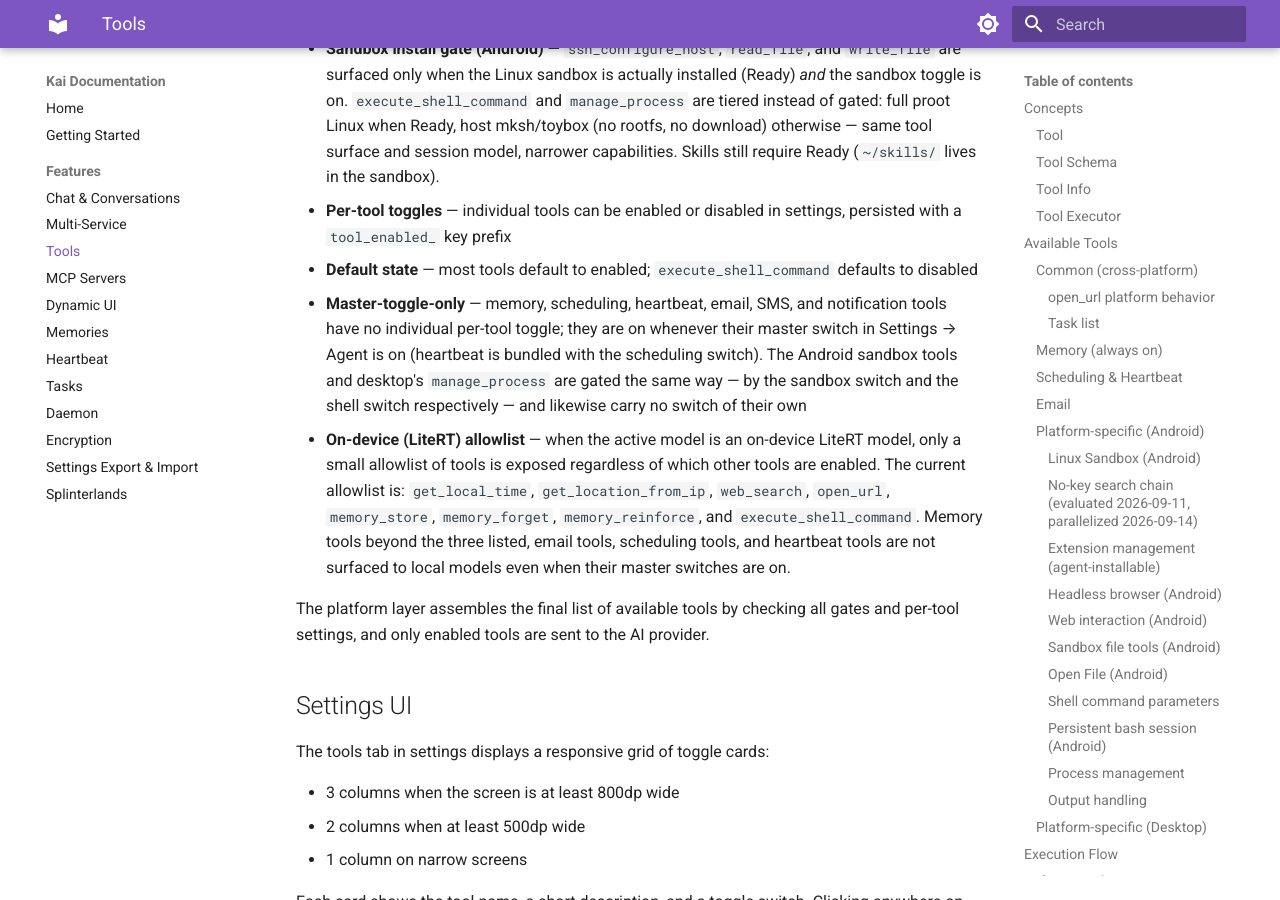
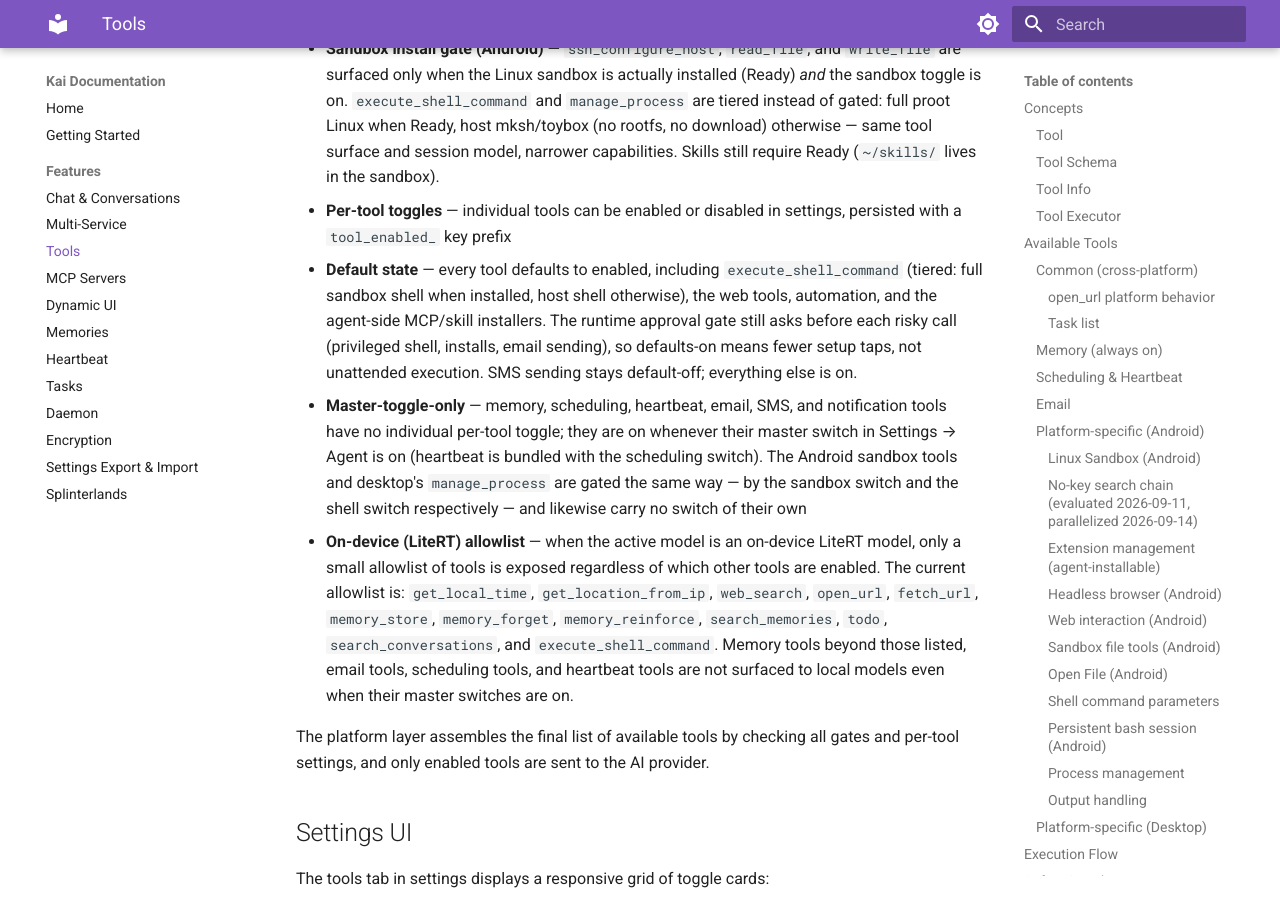
Before and after one commit to rongyaoidea/Kai, an MkDocs documentation site: the page built from docs/features/tools.md, in a window 1280 px wide and 900 px high, scrolled down 13492 px. Built offline with MkDocs 1.6.1 and Material for MkDocs 9.7.7, drawn with Linux system fonts in a browser that asks for light colours.

Commit message:
Turn on all default-off switches (product decision)
Masters (SMS read, notifications, automation, write actions, Shizuku),
web tools (browse_page, web_act), all automation tools, agent-side
MCP/skill installers, and desktop shell now default to enabled. The
runtime approval gate still asks before risky calls; SMS sending stays
off. Docs updated to match.

```diff
--- a/docs/features/tools.md
+++ b/docs/features/tools.md
@@ -264,9 +264,9 @@ Tool availability is controlled at multiple levels:
 - **Feature-level gates** — memory tools require memory enabled, scheduling/heartbeat tools require scheduling enabled, email tools require email enabled
 - **Sandbox install gate (Android)** — `ssh_configure_host`, `read_file`, and `write_file` are surfaced only when the Linux sandbox is actually installed (Ready) *and* the sandbox toggle is on. `execute_shell_command` and `manage_process` are tiered instead of gated: full proot Linux when Ready, host mksh/toybox (no rootfs, no download) otherwise — same tool surface and session model, narrower capabilities. Skills still require Ready (`~/skills/` lives in the sandbox).
 - **Per-tool toggles** — individual tools can be enabled or disabled in settings, persisted with a `tool_enabled_` key prefix
-- **Default state** — most tools default to enabled; `execute_shell_command` defaults to disabled
+- **Default state** — every tool defaults to enabled, including `execute_shell_command` (tiered: full sandbox shell when installed, host shell otherwise), the web tools, automation, and the agent-side MCP/skill installers. The runtime approval gate still asks before each risky call (privileged shell, installs, email sending), so defaults-on means fewer setup taps, not unattended execution. SMS sending stays default-off; everything else is on.
 - **Master-toggle-only** — memory, scheduling, heartbeat, email, SMS, and notification tools have no individual per-tool toggle; they are on whenever their master switch in Settings → Agent is on (heartbeat is bundled with the scheduling switch). The Android sandbox tools and desktop's `manage_process` are gated the same way — by the sandbox switch and the shell switch respectively — and likewise carry no switch of their own
-- **On-device (LiteRT) allowlist** — when the active model is an on-device LiteRT model, only a small allowlist of tools is exposed regardless of which other tools are enabled. The current allowlist is: `get_local_time`, `get_location_from_ip`, `web_search`, `open_url`, `memory_store`, `memory_forget`, `memory_reinforce`, and `execute_shell_command`. Memory tools beyond the three listed, email tools, scheduling tools, and heartbeat tools are not surfaced to local models even when their master switches are on.
+- **On-device (LiteRT) allowlist** — when the active model is an on-device LiteRT model, only a small allowlist of tools is exposed regardless of which other tools are enabled. The current allowlist is: `get_local_time`, `get_location_from_ip`, `web_search`, `open_url`, `fetch_url`, `memory_store`, `memory_forget`, `memory_reinforce`, `search_memories`, `todo`, `search_conversations`, and `execute_shell_command`. Memory tools beyond those listed, email tools, scheduling tools, and heartbeat tools are not surfaced to local models even when their master switches are on.
 
 The platform layer assembles the final list of available tools by checking all gates and per-tool settings, and only enabled tools are sent to the AI provider.
 
```
Also changed, not shown: other parts of docs/features/tools.md (+1 -1 lines), docs/features/automation.md (+2 -2 lines), docs/features/notifications.md (+1 -1 lines), docs/features/sms.md (+1 -1 lines), 5 other files.
